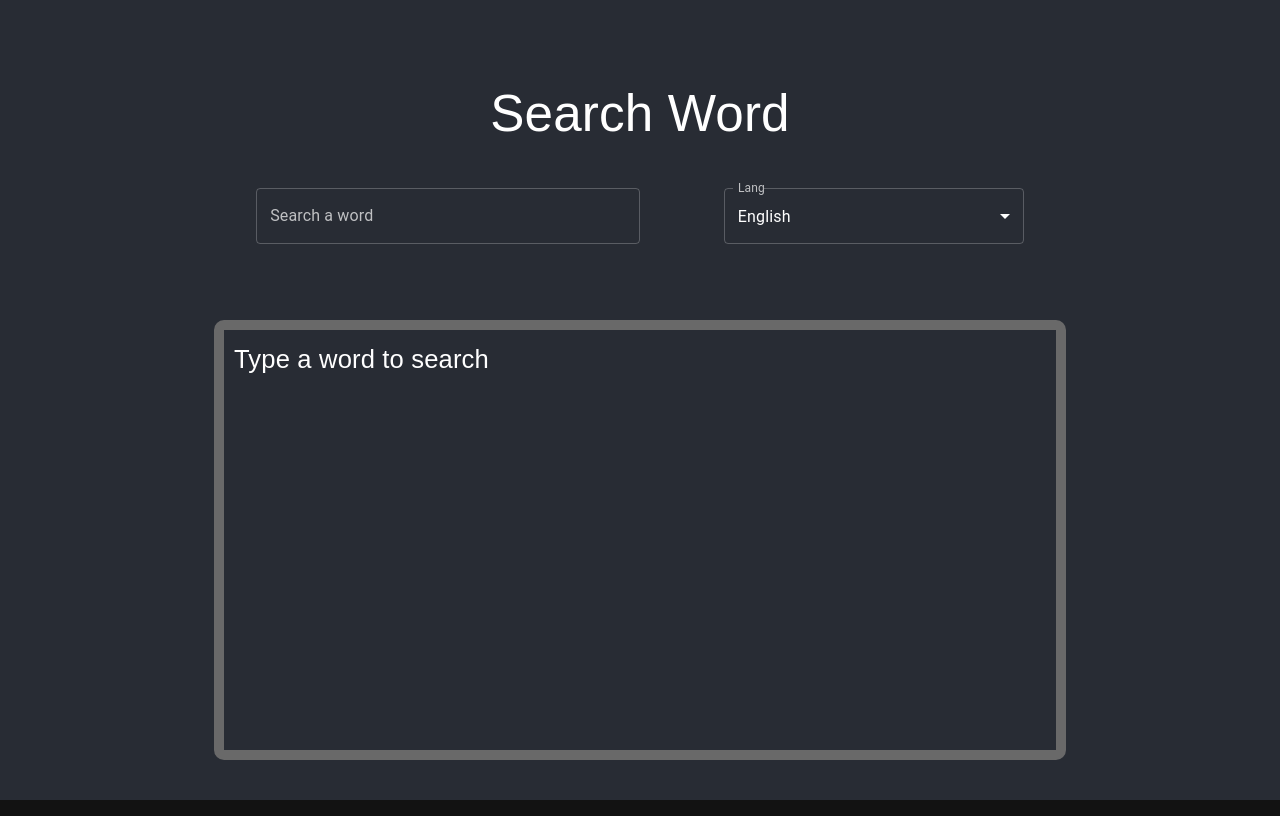
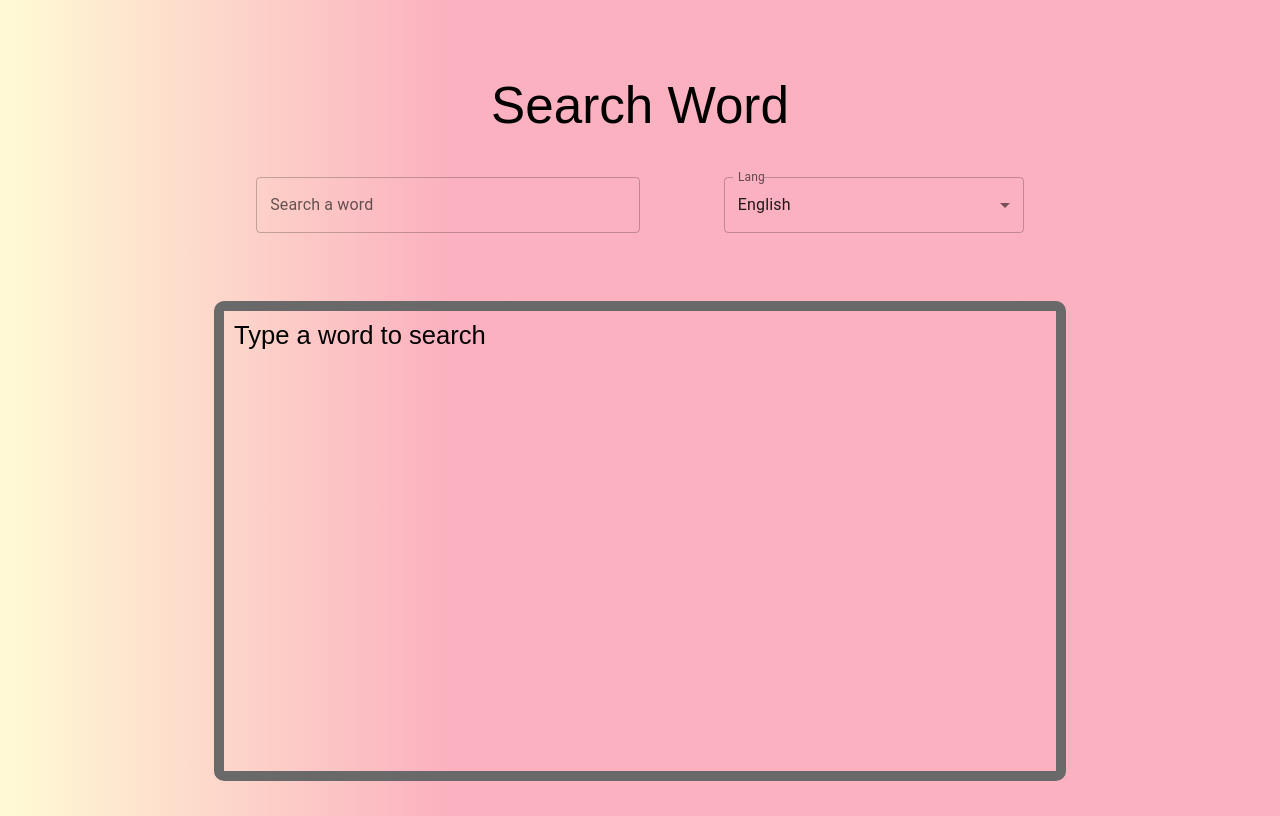
Before and after one commit to Deeksha1502/Word-Search, a React (Vite) app: page / in a window 1280 px wide. Built offline with nearby package versions, Linux system fonts and the light colour scheme.

Commit message:
changed styles

```diff
--- a/src/App.css
+++ b/src/App.css
@@ -0,0 +1 @@
+body{background-image: linear-gradient(90deg, #fffbd5 0%, #faa2b3d6 35%);}
--- a/src/App.jsx
+++ b/src/App.jsx
@@ -36,7 +36,7 @@ export const App = () => {
 
   return (
     <>
-      <div className='App' style={{ height: '100vh', backgroundColor: '#282c34', color: 'white' }}>
+      <div className='App' style={{ height: '100vh' }}>
         <Container
           maxWidth='md'
           style={{
--- a/src/components/Navbar.jsx
+++ b/src/components/Navbar.jsx
@@ -10,13 +10,6 @@ import FormControl from '@mui/material/FormControl';
 
 export const Navbar = ({ word, setWord }) => {
   const [language, setLanguage] = useState('English');
-  const darkTheme = createTheme({
-    palette: {
-      mode: 'dark',
-    },
-  });
-
-
 
   const debouncedSetWord = useCallback(
     debounce((text) => {
@@ -31,16 +24,14 @@ export const Navbar = ({ word, setWord }) => {
     debouncedSetWord(text);
   };
 
-  const handleMenuChange = () =>{
-    setLanguage(language)
-  }
+  const handleMenuChange = () => {
+    setLanguage(language);
+  };
 
   return (
     <div className='navbar'>
       <span className='heading'>{word ? word : 'Search Word'}</span>
       <div className='inputs'>
-        <ThemeProvider theme={darkTheme}>
-          <CssBaseline />
         <TextField
           className='search'
           label='Search a word'
@@ -61,7 +52,6 @@ export const Navbar = ({ word, setWord }) => {
             <MenuItem value={language}>English</MenuItem>
           </Select>
         </FormControl>
-        </ThemeProvider>
       </div>
     </div>
   );
```
Also changed, not shown: src/data/Category.jsx (deleted, +0 -16 lines). Lines whose indentation alone changed are shown as unchanged.
